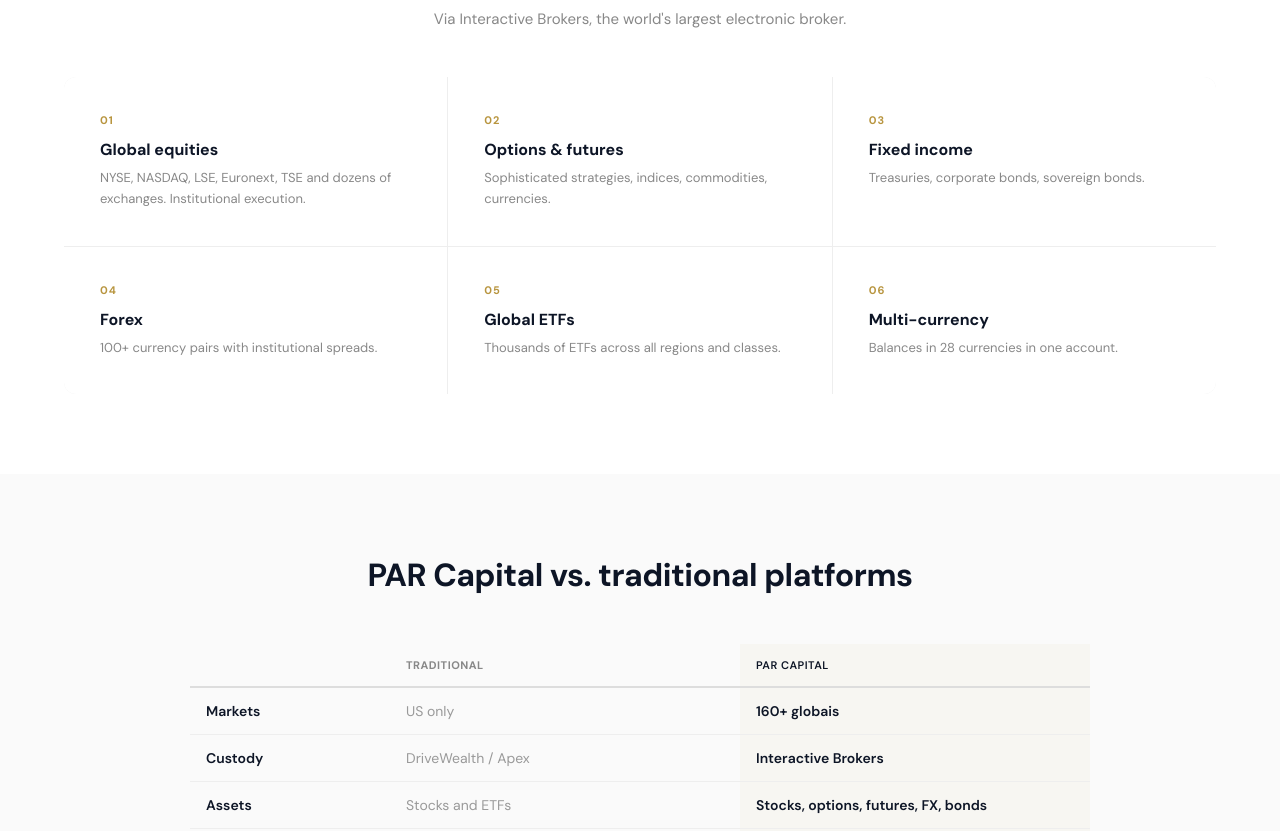
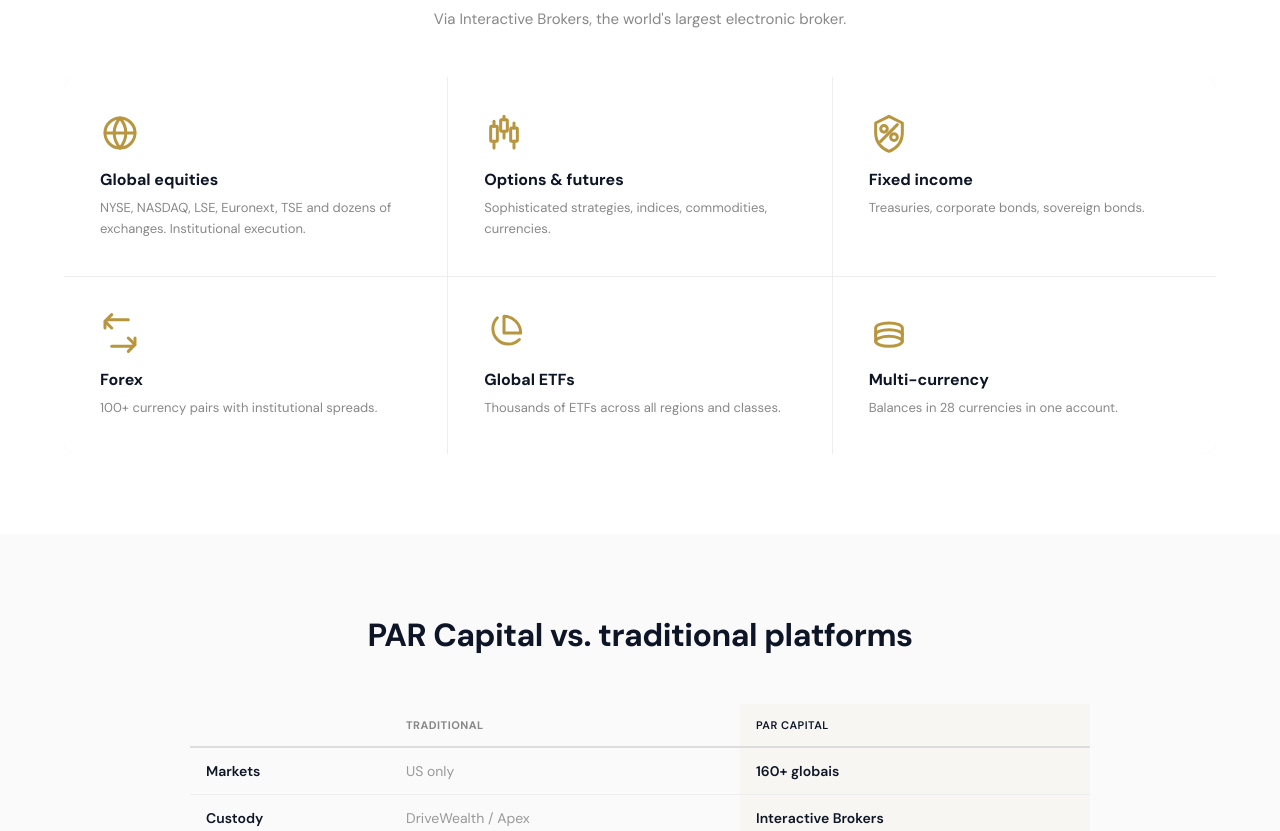
Before and after one commit to alexhallot/Parcapital_site, a plain HTML site: page index.html in a window 1280 px wide. Shown: the part 1095-1926 px from the top of the page. Drawn offline with Linux system fonts and the light colour scheme.

Commit message:
icones dourados

```diff
--- a/index.html
+++ b/index.html
@@ -60,7 +60,8 @@ body{font-family:'DM Sans',sans-serif;color:#1a1a1a;-webkit-font-smoothing:antia
 .sec-sub{font-size:15px;color:#888;text-align:center;max-width:500px;margin:0 auto 48px}
 .features-grid{display:grid;grid-template-columns:repeat(3,1fr);gap:1px;background:#eee;border-radius:12px;overflow:hidden}
 .feat{padding:36px;background:#fff}
-.feat-num{font-size:11px;font-weight:700;color:#b8953f;margin-bottom:12px;letter-spacing:1px}
+.feat-num{margin-bottom:16px;color:#b8953f}
+.feat-num svg{display:block}
 .feat-title{font-size:16px;font-weight:700;margin-bottom:8px;color:#0d1526}
 .feat-desc{font-size:13px;color:#888;line-height:1.6}
 .compare-section{padding:80px 5vw;background:#fafafa}
@@ -122,9 +123,6 @@ body{font-family:'DM Sans',sans-serif;color:#1a1a1a;-webkit-font-smoothing:antia
 <a class="nav-link nav-desktop" href="#compare" data-l="pt">Comparativo</a>
 <a class="nav-link nav-desktop" href="#compare" data-l="en">Compare</a>
 <a class="nav-link nav-desktop" href="#compare" data-l="es">Comparar</a>
-<a class="nav-link nav-link--dashboard nav-desktop" href="https://dashboard.parcapitalwm.com/" data-l="pt">Mercados</a>
-<a class="nav-link nav-link--dashboard nav-desktop" href="https://dashboard.parcapitalwm.com/" data-l="en">Markets</a>
-<a class="nav-link nav-link--dashboard nav-desktop" href="https://dashboard.parcapitalwm.com/" data-l="es">Mercados</a>
 <button class="hamburger" id="hamburger" onclick="toggleMobileMenu()" aria-label="Menu">
 <span></span><span></span><span></span>
 </button>
@@ -193,12 +191,12 @@ body{font-family:'DM Sans',sans-serif;color:#1a1a1a;-webkit-font-smoothing:antia
 <h2 data-l="pt">Tudo que você precisa. Uma conta.</h2><h2 data-l="en">Everything you need. One account.</h2><h2 data-l="es">Todo lo que necesita. Una cuenta.</h2>
 <p class="sec-sub" data-l="pt">Via Interactive Brokers, a maior corretora eletrônica do mundo.</p><p class="sec-sub" data-l="en">Via Interactive Brokers, the world's largest electronic broker.</p><p class="sec-sub" data-l="es">Via Interactive Brokers, el mayor broker electrónico del mundo.</p>
 <div class="features-grid">
-<div class="feat"><div class="feat-num">01</div><div class="feat-title" data-l="pt">Ações globais</div><div class="feat-title" data-l="en">Global equities</div><div class="feat-title" data-l="es">Acciones globales</div><div class="feat-desc" data-l="pt">NYSE, NASDAQ, LSE, Euronext, TSE e dezenas de bolsas. Execução institucional.</div><div class="feat-desc" data-l="en">NYSE, NASDAQ, LSE, Euronext, TSE and dozens of exchanges. Institutional execution.</div><div class="feat-desc" data-l="es">NYSE, NASDAQ, LSE, Euronext, TSE y docenas de bolsas. Ejecución institucional.</div></div>
-<div class="feat"><div class="feat-num">02</div><div class="feat-title" data-l="pt">Opções e futuros</div><div class="feat-title" data-l="en">Options & futures</div><div class="feat-title" data-l="es">Opciones y futuros</div><div class="feat-desc" data-l="pt">Estratégias sofisticadas, índices, commodities, moedas.</div><div class="feat-desc" data-l="en">Sophisticated strategies, indices, commodities, currencies.</div><div class="feat-desc" data-l="es">Estratégias sofisticadas, índices, commodities, monedas.</div></div>
-<div class="feat"><div class="feat-num">03</div><div class="feat-title" data-l="pt">Renda fixa</div><div class="feat-title" data-l="en">Fixed income</div><div class="feat-title" data-l="es">Renta fija</div><div class="feat-desc" data-l="pt">Treasuries, corporate bonds, bonds soberanos.</div><div class="feat-desc" data-l="en">Treasuries, corporate bonds, sovereign bonds.</div><div class="feat-desc" data-l="es">Treasuries, bonos corporativos, bonos soberanos.</div></div>
-<div class="feat"><div class="feat-num">04</div><div class="feat-title" data-l="pt">Forex</div><div class="feat-title" data-l="en">Forex</div><div class="feat-title" data-l="es">Forex</div><div class="feat-desc" data-l="pt">100+ pares de moedas com spreads institucionais.</div><div class="feat-desc" data-l="en">100+ currency pairs with institutional spreads.</div><div class="feat-desc" data-l="es">100+ pares de monedas con spreads institucionales.</div></div>
-<div class="feat"><div class="feat-num">05</div><div class="feat-title" data-l="pt">ETFs globais</div><div class="feat-title" data-l="en">Global ETFs</div><div class="feat-title" data-l="es">ETFs globales</div><div class="feat-desc" data-l="pt">Milhares de ETFs de todas as regiões e classes.</div><div class="feat-desc" data-l="en">Thousands of ETFs across all regions and classes.</div><div class="feat-desc" data-l="es">Miles de ETFs de todas las regiones y clases.</div></div>
-<div class="feat"><div class="feat-num">06</div><div class="feat-title" data-l="pt">Multi-moeda</div><div class="feat-title" data-l="en">Multi-currency</div><div class="feat-title" data-l="es">Multi-moneda</div><div class="feat-desc" data-l="pt">Saldos em 28 moedas na mesma conta.</div><div class="feat-desc" data-l="en">Balances in 28 currencies in one account.</div><div class="feat-desc" data-l="es">Saldos en 28 monedas en la misma cuenta.</div></div>
+<div class="feat"><div class="feat-num"><svg width="40" height="40" viewBox="0 0 24 24" fill="none" stroke="#b8953f" stroke-width="1.8" stroke-linecap="round" stroke-linejoin="round"><circle cx="12" cy="12" r="9"/><path d="M3 12h18"/><path d="M12 3c-2.5 3-3.5 5.8-3.5 9s1 6 3.5 9"/><path d="M12 3c2.5 3 3.5 5.8 3.5 9s-1 6-3.5 9"/></svg></div><div class="feat-title" data-l="pt">Ações globais</div><div class="feat-title" data-l="en">Global equities</div><div class="feat-title" data-l="es">Acciones globales</div><div class="feat-desc" data-l="pt">NYSE, NASDAQ, LSE, Euronext, TSE e dezenas de bolsas. Execução institucional.</div><div class="feat-desc" data-l="en">NYSE, NASDAQ, LSE, Euronext, TSE and dozens of exchanges. Institutional execution.</div><div class="feat-desc" data-l="es">NYSE, NASDAQ, LSE, Euronext, TSE y docenas de bolsas. Ejecución institucional.</div></div>
+<div class="feat"><div class="feat-num"><svg width="40" height="40" viewBox="0 0 24 24" fill="none" stroke="#b8953f" stroke-width="1.8" stroke-linecap="round" stroke-linejoin="round"><rect x="4" y="8" width="4" height="9" rx="0.5"/><line x1="6" y1="5" x2="6" y2="8"/><line x1="6" y1="17" x2="6" y2="21"/><rect x="10" y="4" width="4" height="7" rx="0.5"/><line x1="12" y1="2" x2="12" y2="4"/><line x1="12" y1="11" x2="12" y2="15"/><rect x="16" y="9" width="4" height="8" rx="0.5"/><line x1="18" y1="6" x2="18" y2="9"/><line x1="18" y1="17" x2="18" y2="21"/></svg></div><div class="feat-title" data-l="pt">Opções e futuros</div><div class="feat-title" data-l="en">Options & futures</div><div class="feat-title" data-l="es">Opciones y futuros</div><div class="feat-desc" data-l="pt">Estratégias sofisticadas, índices, commodities, moedas.</div><div class="feat-desc" data-l="en">Sophisticated strategies, indices, commodities, currencies.</div><div class="feat-desc" data-l="es">Estratégias sofisticadas, índices, commodities, monedas.</div></div>
+<div class="feat"><div class="feat-num"><svg width="40" height="40" viewBox="0 0 24 24" fill="none" stroke="#b8953f" stroke-width="1.8" stroke-linecap="round" stroke-linejoin="round"><path d="M12 2L4 6v6c0 5.5 3.5 9.5 8 11 4.5-1.5 8-5.5 8-11V6z"/><circle cx="9" cy="9.5" r="2"/><circle cx="15" cy="14.5" r="2"/><line x1="7" y1="17" x2="17" y2="7"/></svg></div><div class="feat-title" data-l="pt">Renda fixa</div><div class="feat-title" data-l="en">Fixed income</div><div class="feat-title" data-l="es">Renta fija</div><div class="feat-desc" data-l="pt">Treasuries, corporate bonds, bonds soberanos.</div><div class="feat-desc" data-l="en">Treasuries, corporate bonds, sovereign bonds.</div><div class="feat-desc" data-l="es">Treasuries, bonos corporativos, bonos soberanos.</div></div>
+<div class="feat"><div class="feat-num"><svg width="40" height="40" viewBox="0 0 24 24" fill="none" stroke="#b8953f" stroke-width="1.8" stroke-linecap="round" stroke-linejoin="round"><path d="M17 4H5a2 2 0 00-2 2v3"/><path d="M7 1L3 5l4 4"/><path d="M7 20h12a2 2 0 002-2v-3"/><path d="M17 23l4-4-4-4"/></svg></div><div class="feat-title" data-l="pt">Forex</div><div class="feat-title" data-l="en">Forex</div><div class="feat-title" data-l="es">Forex</div><div class="feat-desc" data-l="pt">100+ pares de moedas com spreads institucionais.</div><div class="feat-desc" data-l="en">100+ currency pairs with institutional spreads.</div><div class="feat-desc" data-l="es">100+ pares de monedas con spreads institucionales.</div></div>
+<div class="feat"><div class="feat-num"><svg width="40" height="40" viewBox="0 0 24 24" fill="none" stroke="#b8953f" stroke-width="1.8" stroke-linecap="round" stroke-linejoin="round"><path d="M21.21 15.89A9 9 0 118 2.83"/><path d="M22 12A10 10 0 0012 2v10z"/></svg></div><div class="feat-title" data-l="pt">ETFs globais</div><div class="feat-title" data-l="en">Global ETFs</div><div class="feat-title" data-l="es">ETFs globales</div><div class="feat-desc" data-l="pt">Milhares de ETFs de todas as regiões e classes.</div><div class="feat-desc" data-l="en">Thousands of ETFs across all regions and classes.</div><div class="feat-desc" data-l="es">Miles de ETFs de todas las regiones y clases.</div></div>
+<div class="feat"><div class="feat-num"><svg width="40" height="40" viewBox="0 0 24 24" fill="none" stroke="#b8953f" stroke-width="1.8" stroke-linecap="round" stroke-linejoin="round"><ellipse cx="12" cy="17" rx="8" ry="3"/><path d="M4 17v-4c0-1.66 3.58-3 8-3s8 1.34 8 3v4"/><path d="M4 13v-4c0-1.66 3.58-3 8-3s8 1.34 8 3v4"/></svg></div><div class="feat-title" data-l="pt">Multi-moeda</div><div class="feat-title" data-l="en">Multi-currency</div><div class="feat-title" data-l="es">Multi-moneda</div><div class="feat-desc" data-l="pt">Saldos em 28 moedas na mesma conta.</div><div class="feat-desc" data-l="en">Balances in 28 currencies in one account.</div><div class="feat-desc" data-l="es">Saldos en 28 monedas en la misma cuenta.</div></div>
 </div>
 </section>
 <section class="compare-section" id="compare">
```
